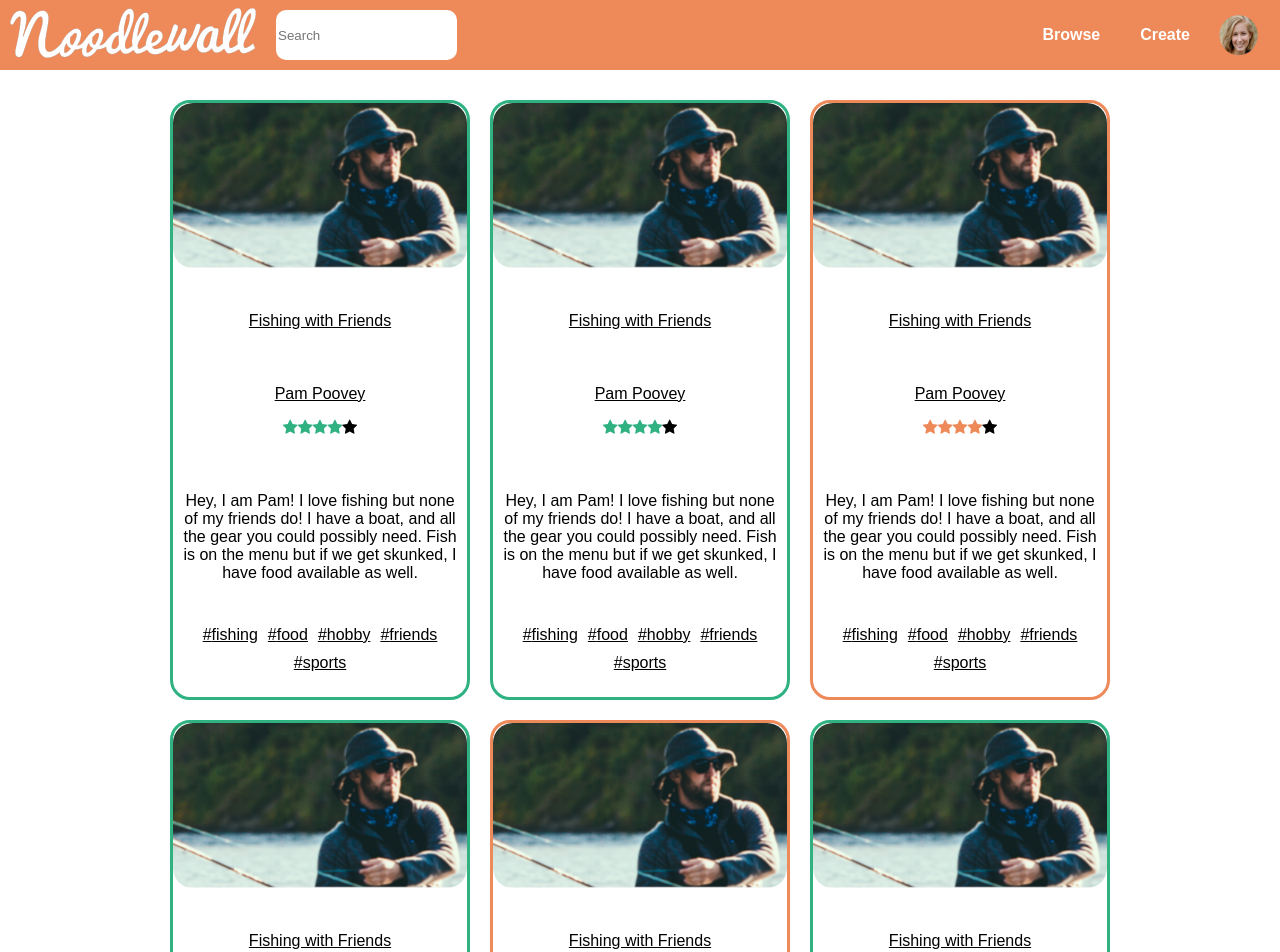
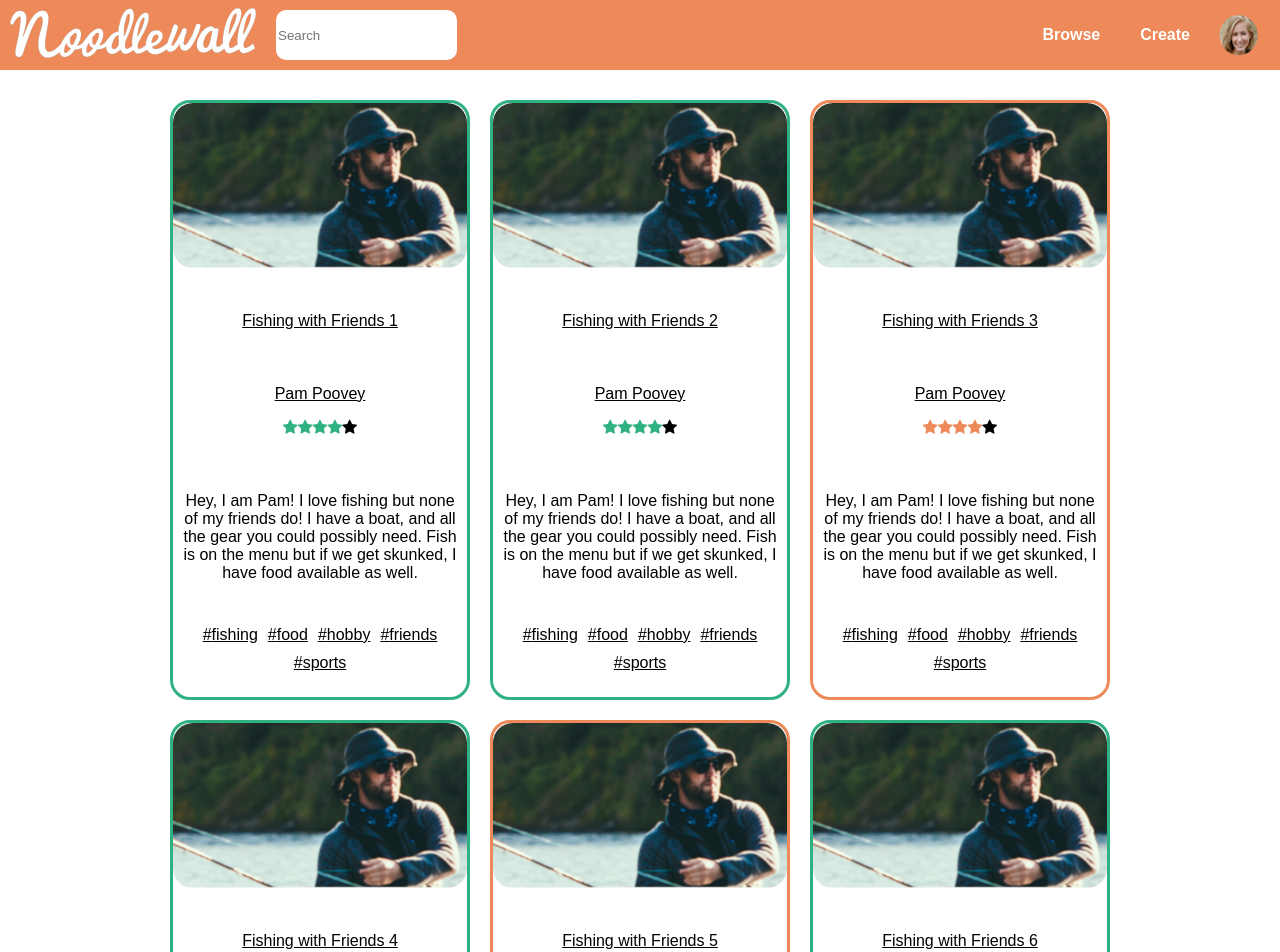
Before and after one commit to russellt-cc/cp490-noodlewall-react, a React (Create React App) app: page /browse in a window 1280 px wide. Shown: the top 952 px of the page. Built offline with nearby package versions, Linux system fonts and the light colour scheme; a web font is replaced by a local one.

Commit message:
Added more comments. Added basic functionality to details page.

```diff
--- a/src/App.js
+++ b/src/App.js
@@ -22,6 +22,7 @@ import {BrowserRouter as Router, Switch, Route} from "react-router-dom";
 // Main App function
 // Uses React Router to show different components
 function App() {
+  // Return the main Noodlewall app
   return (
     <div className="App">
       {/* Router component to use React Router */}
--- a/src/Browse/Browse.js
+++ b/src/Browse/Browse.js
@@ -5,6 +5,7 @@ import NoodleList from './NoodleList.js'
 class Browse extends React.Component {
   render() {
     // Getting information about events
+    // Return the browse page
     return (
       <main>
         {/* Show the list of noodles. Pass filters as properties to the NoodleList. */}
--- a/src/Browse/NoodleCard.js
+++ b/src/Browse/NoodleCard.js
@@ -15,6 +15,7 @@ class NoodleCard extends React.Component {
         // Get the user data
         // Covert to zero-based index
         const user = userData[userID - 1]
+        // Return the card for the noodle
         return(
             // div for each noodle
             <div className={`noodle ${status}`}>
--- a/src/Browse/NoodleList.js
+++ b/src/Browse/NoodleList.js
@@ -3,7 +3,7 @@
 //https://www.pluralsight.com/guides/convert-a-json-file-to-an-array-in-react
 
 // Get local JSON file
-import {noodleData, userData} from "../noodleData.js"
+import {noodleData} from "../noodleData.js"
 import React from 'react';
 import NoodleCard from "./NoodleCard.js"
 
@@ -11,6 +11,9 @@ import NoodleCard from "./NoodleCard.js"
 // Could be modified to pull data from a database
 class NoodleList extends React.Component {
     render() {
+        // Get the JSON data from file
+        // Replace with database query
+        const data = noodleData
         // Function to determine if the noodle matches the filters
         function filterNoodles (item, filters) {
             // Return false if the type doesn't match
@@ -32,6 +35,7 @@ class NoodleList extends React.Component {
             return true
         }
         // Create the noodle list and start looping through entries
+        // Return the list of noodles that match filters
         return(
             // div for the list of dreams and events
             <div className="noodle_list">
@@ -39,7 +43,7 @@ class NoodleList extends React.Component {
                 Send the data to filter noodles function
                 to return the data or not
                 depending on filters. */}
-                {noodleData.map ((item, i) => {
+                {data.map ((item, i) => {
                     // If the filters match, return the data
                     if (filterNoodles(item, this.props)){
                         return <NoodleCard data={item} index={i}/>
--- a/src/Create/Create.js
+++ b/src/Create/Create.js
@@ -3,6 +3,7 @@ import React from 'react';
 
 class Create extends React.Component {
   render() {
+    // Return the create page
     return (
       <main>
         testing creating {this.props.match.params.type}
--- a/src/Details/Details.js
+++ b/src/Details/Details.js
@@ -1,11 +1,16 @@
 import './css/Details.css';
 import React from 'react';
+import {noodleData} from "../noodleData.js"
 
 class Details extends React.Component {
   render() {
+    // Get the JSON from the file
+    // Replace with database query
+    const noodle = noodleData[this.props.match.params.id - 1]
+    // Return the details page
     return (
       <main>
-
+          <h1>{noodle.noodleTitle}</h1>
       </main>
     );
   }
--- a/src/Footer.js
+++ b/src/Footer.js
@@ -4,6 +4,7 @@ import React from 'react';
 
 class Footer extends React.Component {
   render() {
+    // Return the Noodlewall footer
     return (
       <footer>
         {/* split into columns so we can do a horizontal display */}
--- a/src/Landing/Landing.js
+++ b/src/Landing/Landing.js
@@ -10,6 +10,7 @@ import {Link} from 'react-router-dom';
 
 class Landing extends React.Component {
   render() {
+    // Return the landing page
     return (
       <main>
         {/* intro section is the top of the page with the intro text and video */}
--- a/src/Navbar.js
+++ b/src/Navbar.js
@@ -6,6 +6,7 @@ import {Link} from 'react-router-dom';
 
 class Navbar extends React.Component {
   render() {
+    // Return the Noodlewall navbar
     return (
       <nav>
         {/* left div has the logo and search box */}
--- a/src/index.js
+++ b/src/index.js
@@ -4,6 +4,7 @@ import './css/index.css';
 import App from './App';
 // import reportWebVitals from './reportWebVitals';
 
+// Render the app using React
 ReactDOM.render(
   <React.StrictMode>
     <App />
--- a/src/noodleData.js
+++ b/src/noodleData.js
@@ -1,7 +1,9 @@
+// The noodle data
+// Replace with database
 export const noodleData = [
     {
         "noodleID":1,
-        "noodleTitle":"Fishing with Friends",
+        "noodleTitle":"Fishing with Friends 1",
         "userID":1,
         "noodleStatus":"dream",
         "noodleDescription":"Hey, I am Pam! I love fishing but none of my friends do! I have a boat, and all the gear you could possibly need. Fish is on the menu but if we get skunked, I have food available as well.",
@@ -10,7 +12,7 @@ export const noodleData = [
     },
     {
         "noodleID":2,
-        "noodleTitle":"Fishing with Friends",
+        "noodleTitle":"Fishing with Friends 2",
         "userID":1,
         "noodleStatus":"dream",
         "noodleDescription":"Hey, I am Pam! I love fishing but none of my friends do! I have a boat, and all the gear you could possibly need. Fish is on the menu but if we get skunked, I have food available as well.",
@@ -19,7 +21,7 @@ export const noodleData = [
     },
     {
         "noodleID":3,
-        "noodleTitle":"Fishing with Friends",
+        "noodleTitle":"Fishing with Friends 3",
         "userID":1,
         "noodleStatus":"event",
         "noodleDescription":"Hey, I am Pam! I love fishing but none of my friends do! I have a boat, and all the gear you could possibly need. Fish is on the menu but if we get skunked, I have food available as well.",
@@ -28,7 +30,7 @@ export const noodleData = [
     },
     {
         "noodleID":4,
-        "noodleTitle":"Fishing with Friends",
+        "noodleTitle":"Fishing with Friends 4",
         "userID":1,
         "noodleStatus":"dream",
         "noodleDescription":"Hey, I am Pam! I love fishing but none of my friends do! I have a boat, and all the gear you could possibly need. Fish is on the menu but if we get skunked, I have food available as well.",
@@ -37,7 +39,7 @@ export const noodleData = [
     },
     {
         "noodleID":5,
-        "noodleTitle":"Fishing with Friends",
+        "noodleTitle":"Fishing with Friends 5",
         "userID":1,
         "noodleStatus":"event",
         "noodleDescription":"Hey, I am Pam! I love fishing but none of my friends do! I have a boat, and all the gear you could possibly need. Fish is on the menu but if we get skunked, I have food available as well.",
@@ -46,7 +48,7 @@ export const noodleData = [
     },
     {
         "noodleID":6,
-        "noodleTitle":"Fishing with Friends",
+        "noodleTitle":"Fishing with Friends 6",
         "userID":1,
         "noodleStatus":"dream",
         "noodleDescription":"Hey, I am Pam! I love fishing but none of my friends do! I have a boat, and all the gear you could possibly need. Fish is on the menu but if we get skunked, I have food available as well.",
@@ -55,7 +57,7 @@ export const noodleData = [
     },
     {
         "noodleID":7,
-        "noodleTitle":"Fishing with Friends",
+        "noodleTitle":"Fishing with Friends 7",
         "userID":1,
         "noodleStatus":"dream",
         "noodleDescription":"Hey, I am Pam! I love fishing but none of my friends do! I have a boat, and all the gear you could possibly need. Fish is on the menu but if we get skunked, I have food available as well.",
@@ -64,7 +66,7 @@ export const noodleData = [
     },
     {
         "noodleID":8,
-        "noodleTitle":"Fishing with Friends",
+        "noodleTitle":"Fishing with Friends 8",
         "userID":1,
         "noodleStatus":"event",
         "noodleDescription":"Hey, I am Pam! I love fishing but none of my friends do! I have a boat, and all the gear you could possibly need. Fish is on the menu but if we get skunked, I have food available as well.",
@@ -73,7 +75,7 @@ export const noodleData = [
     },
     {
         "noodleID":9,
-        "noodleTitle":"Fishing with Friends",
+        "noodleTitle":"Fishing with Friends 9",
         "userID":1,
         "noodleStatus":"dream",
         "noodleDescription":"Hey, I am Pam! I love fishing but none of my friends do! I have a boat, and all the gear you could possibly need. Fish is on the menu but if we get skunked, I have food available as well.",
@@ -82,7 +84,7 @@ export const noodleData = [
     },
     {
         "noodleID":10,
-        "noodleTitle":"Fishing with Friends",
+        "noodleTitle":"Fishing with Friends 10",
         "userID":1,
         "noodleStatus":"event",
         "noodleDescription":"Hey, I am Pam! I love fishing but none of my friends do! I have a boat, and all the gear you could possibly need. Fish is on the menu but if we get skunked, I have food available as well.",
@@ -91,6 +93,8 @@ export const noodleData = [
     }
 ]
 
+// User data
+// Replace with database
 export const userData = [
     {
         "userID":1,
--- a/src/setRatingClasses.js
+++ b/src/setRatingClasses.js
@@ -35,6 +35,7 @@ function setRatingClasses (userRating) {
             star_classes[1] = "checked"
             break
     }
+    // Return the classes as an array of strings
     return star_classes
 }
 
```
